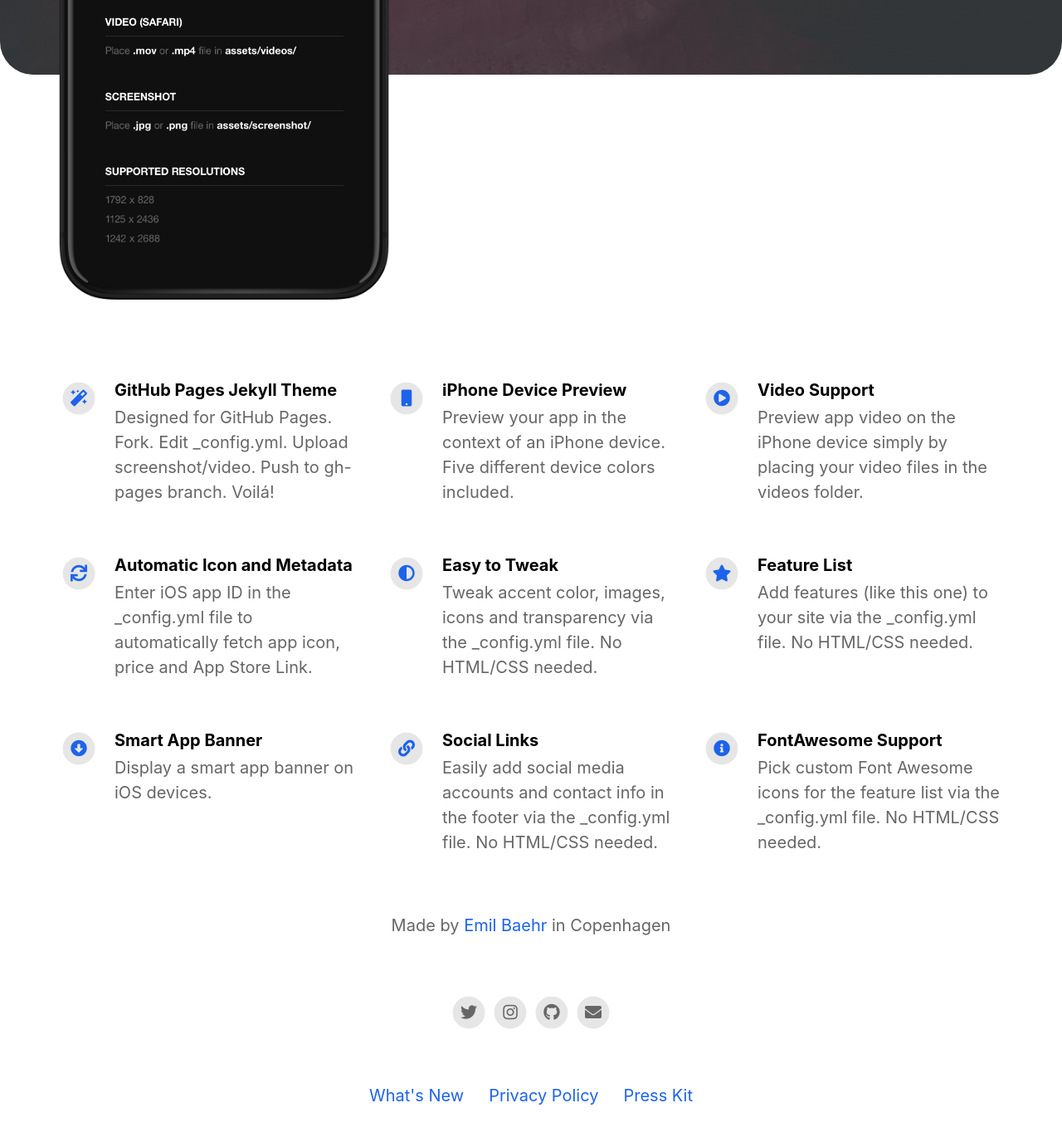
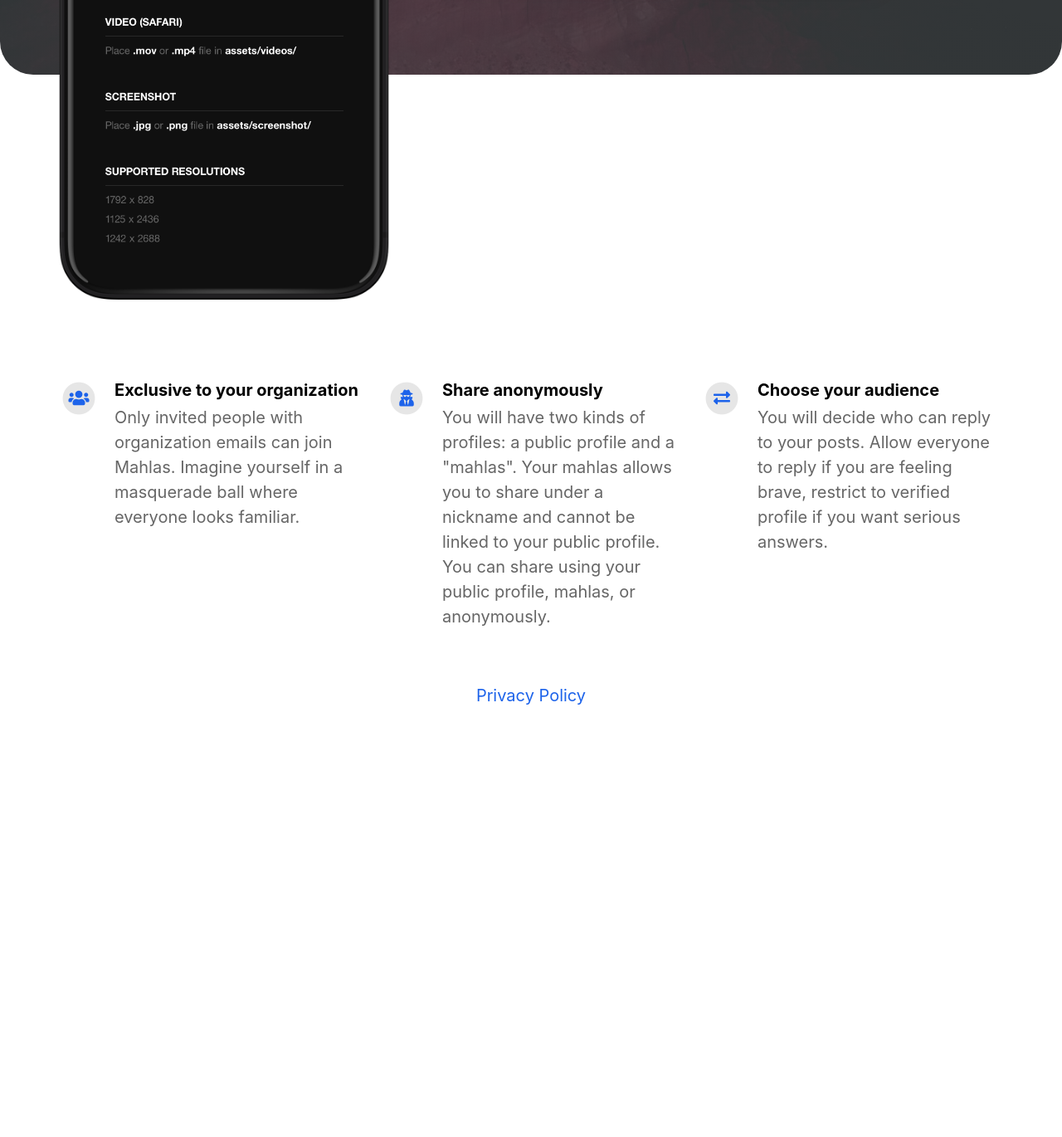
Before and after one commit to ahmetuysal/mahlas-landing, a Jekyll site: the page built from index.html, in a window 1280 px wide and 1400 px high, scrolled down 624 px. Shown: the top 1370 px of the window at 83% size. Built offline with Jekyll 4.4.1, drawn with Linux system fonts in a browser that asks for light colours; nearby versions of some CDN libraries; after the commit the page ends 1542 px from its top, so only the background shows below that; some of the changed text lies outside the part shown.

```diff
--- a/_config.yml
+++ b/_config.yml
@@ -2,32 +2,33 @@
 page_title                                :                                           # Automatically populates with app name if not set and if iOS app ID is set. Otherwise enter manually.
 
 # App Info
-ios_app_id                                : 1234793120                                # Required. Enter iOS app ID to automatically populate name, price and icons (e.g. 718043190).
-ios_app_country                           : us                                        # Required outside USA. Enter 2 letter country code as in https://en.wikipedia.org/wiki/ISO_3166-1_alpha-2
+ios_app_id                                : 1574515280                                # Required. Enter iOS app ID to automatically populate name, price and icons (e.g. 718043190).
+ios_app_country                           : tr                                        # Required outside USA. Enter 2 letter country code as in https://en.wikipedia.org/wiki/ISO_3166-1_alpha-2
 
 appstore_link                             :                                           # Automatically populates if not set and if iOS app ID is set. Otherwise enter manually.
-playstore_link                            :                                           # Enter Google Play Store URL.
-presskit_download_link                    : https://emilbaehr.com                                          # Enter a link to downloadable file or (e.g. public Dropbox link to a .zip file).
+playstore_link                            : https://play.google.com/store/apps/details?id=co.mahlas.Mahlas                                          # Enter Google Play Store URL.
+presskit_download_link                    :                                         # Enter a link to downloadable file or (e.g. public Dropbox link to a .zip file).
                                                                                       # Or upload your press kit file to assets and set path accordingly (e.g. "assets/your_press_kit.zip").
 
 app_icon                                  : # assets/appicon.png                      # Automatically populates if not set and if iOS app ID is set.  Otherwise enter path to icon file manually.
 app_name                                  :                                           # Automatically populates if not set and if iOS app ID is set.  Otherwise enter manually.
 app_price                                 :                                           # Automatically populates if not set and if iOS app ID is set.  Otherwise enter manually.
-app_description                           : Write a short tagline for your app.
+app_description                           : Mahlas is an invite-only, safe and free social space exclusive to your organization.
+
 
 enable_smart_app_banner                   : true                                      # Set to true to show a smart app banner at top of page on mobile devices.
 
 
 
 # Information About Yourself
-your_name                                 : Emil Baehr
-your_link                                 : https://emilbaehr.com
-your_city                                 : Copenhagen
-email_address                             : emil.baehr@gmail.com
+your_name                                 :
+your_link                                 :
+your_city                                 :
+email_address                             :
 facebook_username                         :
-instagram_username                        : ebaehr
-twitter_username                          : ebaehr
-github_username                           : emilbaehr
+instagram_username                        :
+twitter_username                          :
+github_username                           :
 youtube_username                          :
 
 
@@ -35,46 +36,17 @@ youtube_username                          :
 # Feature List                            Edit, add or remove features to be presented.
 features                                  :
 
-  - title                                 : GitHub Pages Jekyll Theme
-    description                           : Designed for GitHub Pages. Fork. Edit _config.yml. Upload screenshot/video. Push to gh-pages branch. Voilá!
-    fontawesome_icon_name                 : magic
+  - title                                 : Exclusive to your organization
+    description                           : Only invited people with organization emails can join Mahlas. Imagine yourself in a masquerade ball where everyone looks familiar.
+    fontawesome_icon_name                 : users
 
-  - title                                 : iPhone Device Preview
-    description                           : Preview your app in the context of an iPhone device. Five different device colors included.
-    fontawesome_icon_name                 : mobile
+  - title                                 : Share anonymously
+    description                           : "You will have two kinds of profiles: a public profile and a \"mahlas\". Your mahlas allows you to share under a nickname and cannot be linked to your public profile. You can share using your public profile, mahlas, or anonymously."
+    fontawesome_icon_name                 : user-secret
 
-  - title                                 : Video Support
-    description                           : Preview app video on the iPhone device simply by placing your video files in the videos folder.
-    fontawesome_icon_name                 : play-circle
-
-  - title                                 : Automatic Icon and Metadata
-    description                           : Enter iOS app ID in the _config.yml file to automatically fetch app icon, price and App Store Link.
-    fontawesome_icon_name                 : sync
-
-  - title                                 : Easy to Tweak
-    description                           : Tweak accent color, images, icons and transparency via the _config.yml file. No HTML/CSS needed.
-    fontawesome_icon_name                 : adjust
-
-  - title                                 : Feature List
-    description                           : Add features (like this one) to your site via the _config.yml file. No HTML/CSS needed.
-    fontawesome_icon_name                 : star
-
-  - title                                 : Smart App Banner
-    description                           : Display a smart app banner on iOS devices.
-    fontawesome_icon_name                 : arrow-alt-circle-down
-
-  - title                                 : Social Links
-    description                           : Easily add social media accounts and contact info in the footer via the _config.yml file. No HTML/CSS needed.
-    fontawesome_icon_name                 : link
-
-  - title                                 : FontAwesome Support
-    description                           : Pick custom Font Awesome icons for the feature list via the _config.yml file. No HTML/CSS needed.
-    fontawesome_icon_name                 : info-circle
-
-  - title                                 : # New Feature Title
-    description                           : # New Feature Description
-    fontawesome_icon_name                 : # Enter Font Awesome icon name (e.g. star). Find icons on fontawesome.com/icons.
-
+  - title                                 : Choose your audience
+    description                           : You will decide who can reply to your posts. Allow everyone to reply if you are feeling brave, restrict to verified profile if you want serious answers.
+    fontawesome_icon_name                 : exchange-alt
 
 
 # Theme Settings
```
Also changed, not shown: _pages/changelog.md (deleted, +0 -65 lines), _pages/privacy.md (added, +74 -0 lines), _pages/privacypolicy.md (deleted, +0 -60 lines).
